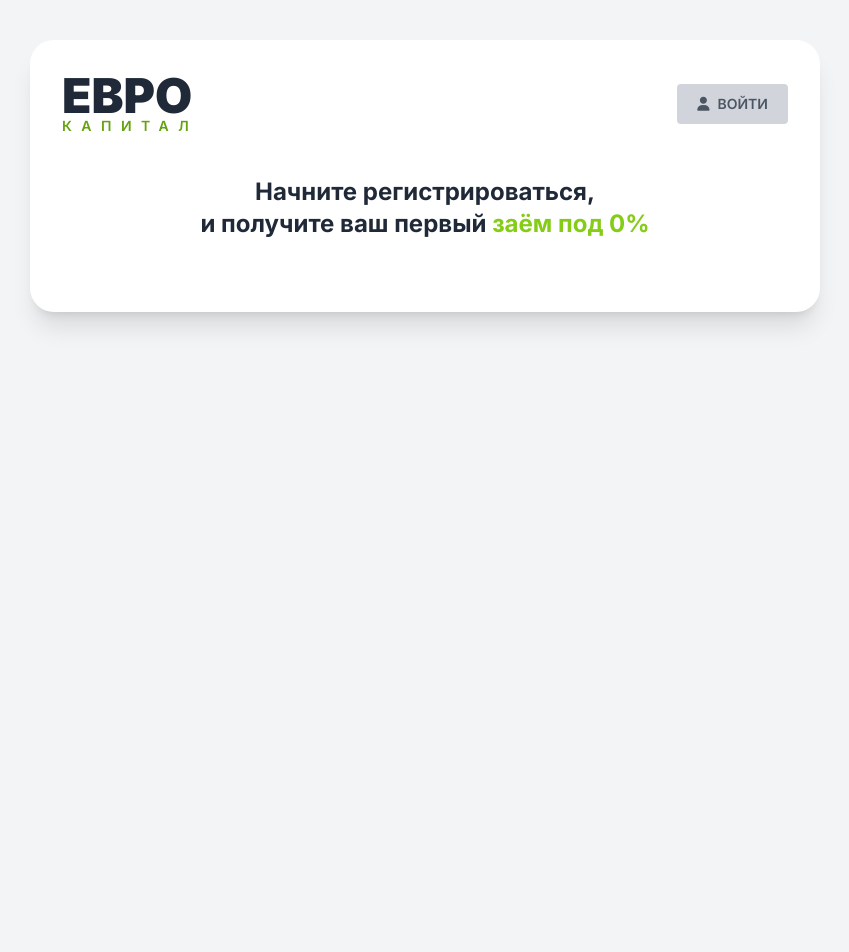
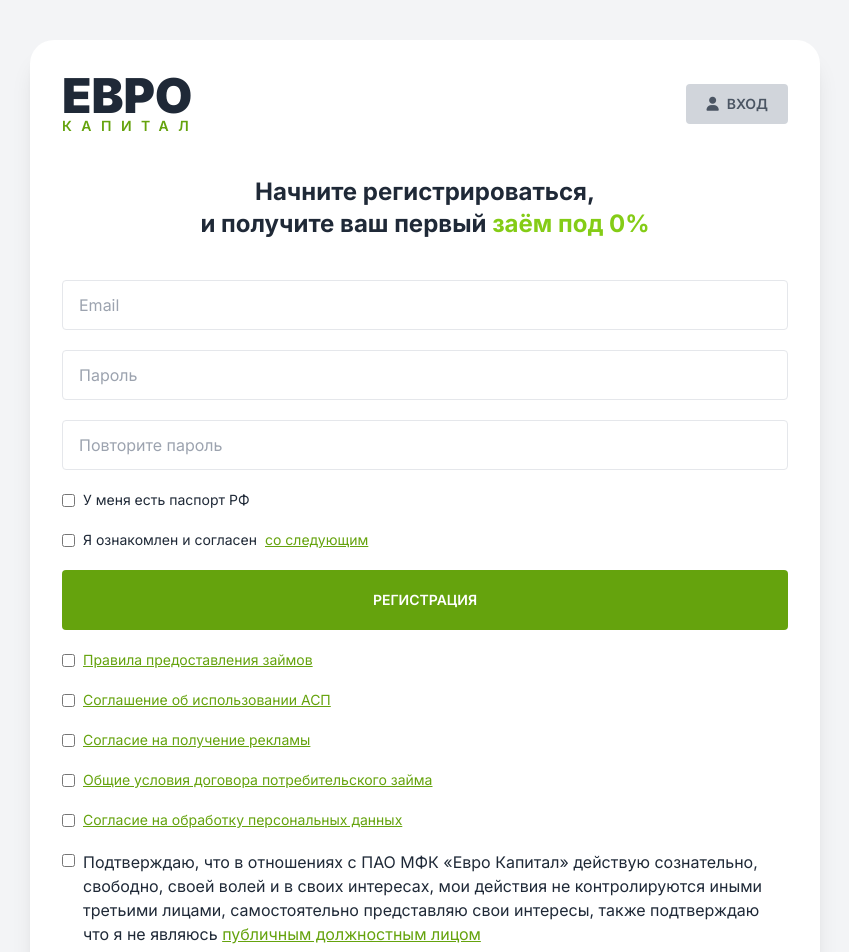
Before and after one commit to diywebdev/evro-capital, a Vue app: page /sign-up in a window 1280 px wide. Shown: the top 952 px of the page, without its empty margins (215-1064 px from the left). Before the commit the page ends 800 px from the top, so only its background shows below. Built offline with nearby package versions, Linux system fonts and the light colour scheme.

Commit message:
create forms

```diff
--- /dev/null
+++ b/src/components/AuthFooter.vue
@@ -0,0 +1,15 @@
+<script setup>
+import { SITE_NAME } from "@/consts";
+const date = new Date();
+const year = date.getFullYear();
+</script>
+
+<template>
+	<div class="text-sm text-gray-600">
+		<small class="block mb-2">&copy; {{ year }} {{ SITE_NAME }} | Все права защищены</small>
+		<small class="block">ОГРН: 737373723984230432</small>
+		<small class="block">Свидетельство № 65130353200465656</small>
+	</div>
+</template>
+
+<style></style>
--- a/src/pages/auth/LoginPage.vue
+++ b/src/pages/auth/LoginPage.vue
@@ -1,12 +1,41 @@
 <script setup>
 import AuthHeader from "@/components/AuthHeader.vue";
+import AuthFooter from "@/components/AuthFooter.vue";
 </script>
 
 <template>
-	<AuthHeader>
-		<router-link :to="{ name: 'sign-up' }" class="btn btn-primary">Регистрация</router-link>
-	</AuthHeader>
-	<h1 class="text-center text-2xl font-bold my-10">Вход в личный кабинет</h1>
+	<div>
+		<AuthHeader>
+			<router-link :to="{ name: 'sign-up' }" class="btn btn-primary">Регистрация</router-link>
+		</AuthHeader>
+		<h1 class="text-center text-2xl font-bold my-10">Вход в личный кабинет</h1>
+		<form class="space-y-5 mb-6">
+			<div class="">
+				<input
+					type="email"
+					class="w-full outline-none border rounded py-3 px-4 focus:border-lime-500 font-normal placeholder:font-normal"
+					placeholder="Email"
+					required
+				/>
+			</div>
+			<div class="">
+				<input
+					type="password"
+					class="w-full outline-none border rounded py-3 px-4 focus:border-lime-500 font-normal placeholder:font-normal"
+					placeholder="Пароль"
+					required
+				/>
+			</div>
+			<div class="">
+				<button class="btn btn-primary btn-lg w-full">Войти</button>
+			</div>
+		</form>
+		<div class="text-right">
+			<a href="#" class="text-gray-500 underline hover:no-underline">Забыли пароль?</a>
+		</div>
+		<hr class="mt-8 mb-5" />
+		<AuthFooter />
+	</div>
 </template>
 
 <style></style>
--- a/src/pages/auth/SignUpPage.vue
+++ b/src/pages/auth/SignUpPage.vue
@@ -1,17 +1,103 @@
 <script setup>
 import AuthHeader from "@/components/AuthHeader.vue";
+import AuthFooter from "@/components/AuthFooter.vue";
+import { SITE_NAME } from "@/consts";
 </script>
 
 <template>
 	<AuthHeader>
 		<router-link :to="{ name: 'login' }" class="btn btn-secondary"
-			><i class="fa-solid fa-user"></i>Войти</router-link
+			><i class="fa-solid fa-user"></i>Вход</router-link
 		>
 	</AuthHeader>
 	<h1 class="text-center text-2xl font-bold my-10">
 		Начните регистрироваться, <br />и&nbsp;получите ваш первый
 		<span class="text-lime-500">заём под&nbsp;0%</span>
 	</h1>
+	<form class="space-y-5 mb-6">
+		<div class="">
+			<input
+				type="email"
+				class="w-full outline-none border rounded py-3 px-4 focus:border-lime-500 font-normal placeholder:font-normal"
+				placeholder="Email"
+				required
+			/>
+		</div>
+		<div class="">
+			<input
+				type="password"
+				class="w-full outline-none border rounded py-3 px-4 focus:border-lime-500 font-normal placeholder:font-normal"
+				placeholder="Пароль"
+				required
+			/>
+		</div>
+		<div class="">
+			<input
+				type="password"
+				class="w-full outline-none border rounded py-3 px-4 focus:border-lime-500 font-normal placeholder:font-normal"
+				placeholder="Повторите пароль"
+				required
+			/>
+		</div>
+		<label class="flex items-center gap-2 flex-nowrap select-none cursor-pointer">
+			<input type="checkbox" required />
+			<span class="text-sm">У меня есть паспорт РФ</span>
+		</label>
+		<div class="flex items-center gap-2 flex-nowrap select-none">
+			<label class="flex items-center gap-2 flex-nowrap select-none cursor-pointer">
+				<input type="checkbox" required />
+				<span class="text-sm">Я ознакомлен и согласен</span>
+			</label>
+			<a href="#" class="text-sm text-lime-600 underline hover:no-underline">со следующим</a>
+		</div>
+		<div class="">
+			<button class="btn btn-primary btn-lg w-full">Регистрация</button>
+		</div>
+		<label class="flex items-center gap-2 flex-nowrap select-none cursor-pointer">
+			<input type="checkbox" required />
+			<a href="#" class="text-sm text-lime-600 underline hover:no-underline"
+				>Правила предоставления займов</a
+			>
+		</label>
+		<label class="flex items-center gap-2 flex-nowrap select-none cursor-pointer">
+			<input type="checkbox" required />
+			<a href="#" class="text-sm text-lime-600 underline hover:no-underline"
+				>Соглашение об использовании АСП</a
+			>
+		</label>
+		<label class="flex items-center gap-2 flex-nowrap select-none cursor-pointer">
+			<input type="checkbox" required />
+			<a href="#" class="text-sm text-lime-600 underline hover:no-underline"
+				>Согласие на получение рекламы</a
+			>
+		</label>
+		<label class="flex items-center gap-2 flex-nowrap select-none cursor-pointer">
+			<input type="checkbox" required />
+			<a href="#" class="text-sm text-lime-600 underline hover:no-underline"
+				>Общие условия договора потребительского займа</a
+			>
+		</label>
+		<label class="flex items-center gap-2 flex-nowrap select-none cursor-pointer">
+			<input type="checkbox" required />
+			<a href="#" class="text-sm text-lime-600 underline hover:no-underline"
+				>Согласие на обработку персональных данных</a
+			>
+		</label>
+		<label class="flex items-start gap-2 flex-nowrap select-none cursor-pointer">
+			<input type="checkbox" required class="mt-1" />
+			<span
+				>Подтверждаю, что в отношениях с ПАО МФК «{{ SITE_NAME }}» действую сознательно,
+				свободно, своей волей и в своих интересах, мои действия не контролируются иными
+				третьими лицами, самостоятельно представляю свои интересы, также подтверждаю что я
+				не являюсь
+				<a href="#" class="text-lime-600 underline hover:no-underline"
+					>публичным должностным лицом</a
+				></span
+			>
+		</label>
+	</form>
+	<hr class="mt-8 mb-5" />
+	<AuthFooter />
 </template>
 
 <style></style>
```
